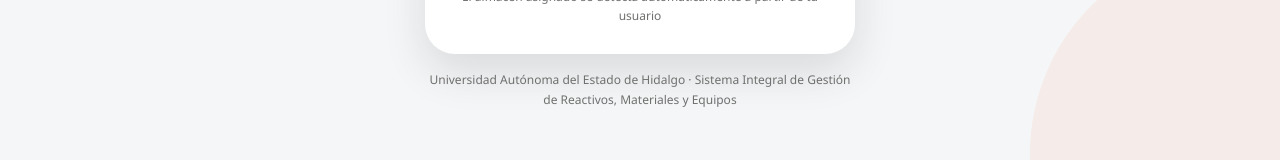
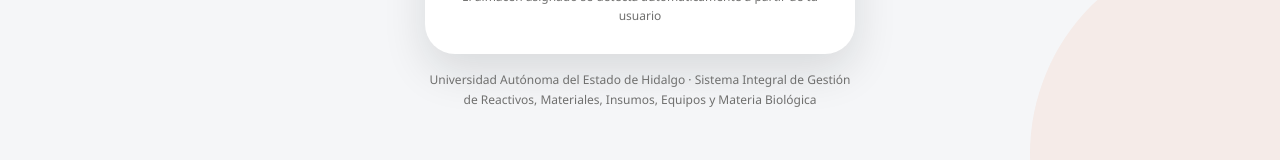
Before and after one commit to SIGREM-LAB/SIGREM-LAB, a React (Vite) app: page /entrar in a window 1280 px wide. Shown: the part 606-766 px from the top of the page. Built offline with nearby package versions, Linux system fonts and the light colour scheme; no server answers.

Commit message:
feat: actualizar descripciones en PantallaAcceso y PaginaInicio para incluir materia biológica

```diff
--- a/src/features/auth/PantallaAcceso.tsx
+++ b/src/features/auth/PantallaAcceso.tsx
@@ -243,7 +243,7 @@
           sx={{ display: 'block', textAlign: 'center', color: 'text.secondary', mt: 2 }}
         >
           Universidad Autónoma del Estado de Hidalgo · Sistema Integral de Gestión de Reactivos,
-          Materiales y Equipos
+          Materiales, Insumos, Equipos y Materia Biológica
         </Typography>
       </Box>
     </Box>
--- a/src/features/inventario/PaginaInicio.tsx
+++ b/src/features/inventario/PaginaInicio.tsx
@@ -40,7 +40,7 @@
     <Stack spacing={0.5}>
       <Typography variant="h1">Hola, {perfil?.nombre ?? ''}</Typography>
       <Typography sx={{ color: 'text.secondary' }}>
-        Sistema Integral de Gestión de Reactivos, Materiales y Equipos de Laboratorio
+        Sistema Integral de Gestión de Reactivos, Materiales, Insumos, Equipos y Materia Biológica
       </Typography>
     </Stack>
   )
```
